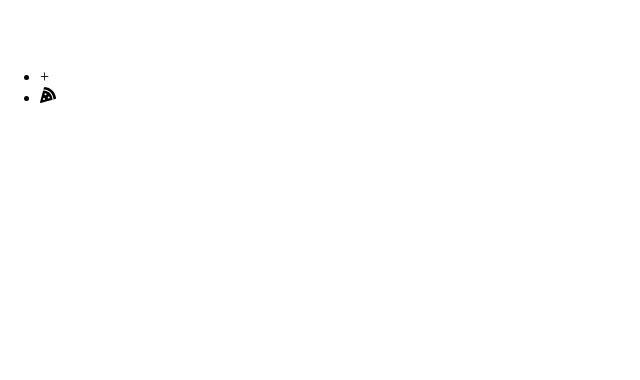
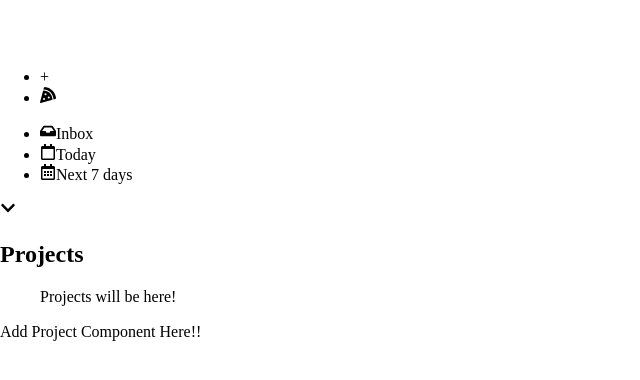
Before and after one commit to govindvish/todoist-clone, a React (Create React App) app: page / in a window 1280 px wide. Shown: the top 380 px of the page, without its empty margins (0-640 px from the left). Built offline with nearby package versions, Linux system fonts and the light colour scheme.

Commit message:
Build the content and sidebar components.

```diff
--- a/src/App.js
+++ b/src/App.js
@@ -1,9 +1,11 @@
+import { Content } from './components/layout/Content';
 import { Header } from './components/layout/Header';
 
 export const App = () => {
   return (
     <div className='App'>
       <Header />
+      <Content />
     </div>
   );
 };
--- /dev/null
+++ b/src/components/layout/Content.js
@@ -0,0 +1,9 @@
+import { Sidebar } from './Sidebar';
+
+export const Content = () => {
+  return (
+    <section>
+      <Sidebar />
+    </section>
+  );
+};
--- /dev/null
+++ b/src/components/layout/Sidebar.js
@@ -0,0 +1,41 @@
+import {
+  FaChevronDown,
+  FaInbox,
+  FaRegCalendar,
+  FaRegCalendarAlt,
+} from 'react-icons/fa';
+
+export const Sidebar = () => {
+  return (
+    <div className='sidebar' data-testid='sidebar'>
+      <ul className='sidebar__generic'>
+        <li>
+          <span>
+            <FaInbox />
+          </span>
+          <span>Inbox</span>
+        </li>
+        <li>
+          <span>
+            <FaRegCalendar />
+          </span>
+          <span>Today</span>
+        </li>
+        <li>
+          <span>
+            <FaRegCalendarAlt />
+          </span>
+          <span>Next 7 days</span>
+        </li>
+      </ul>
+      <div className='sidebar__middle'>
+        <span>
+          <FaChevronDown />
+        </span>
+        <h2>Projects</h2>
+      </div>
+      <ul className='sidebar__projects'>Projects will be here!</ul>
+      Add Project Component Here!!
+    </div>
+  );
+};
```
